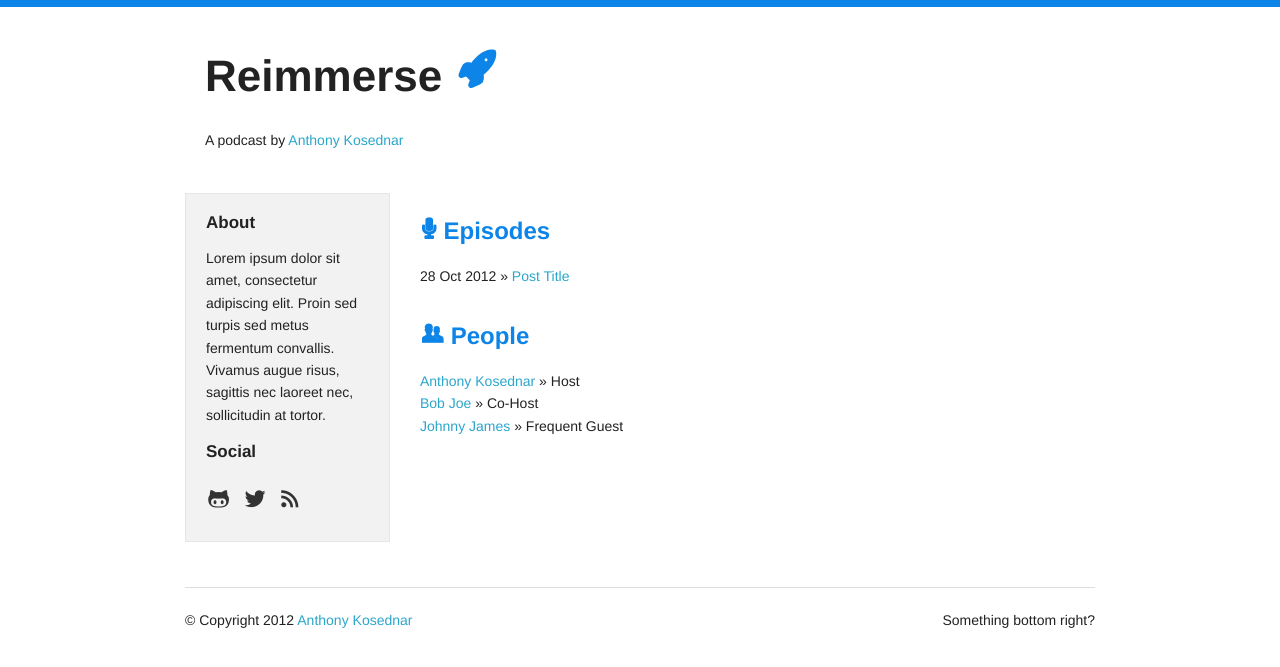
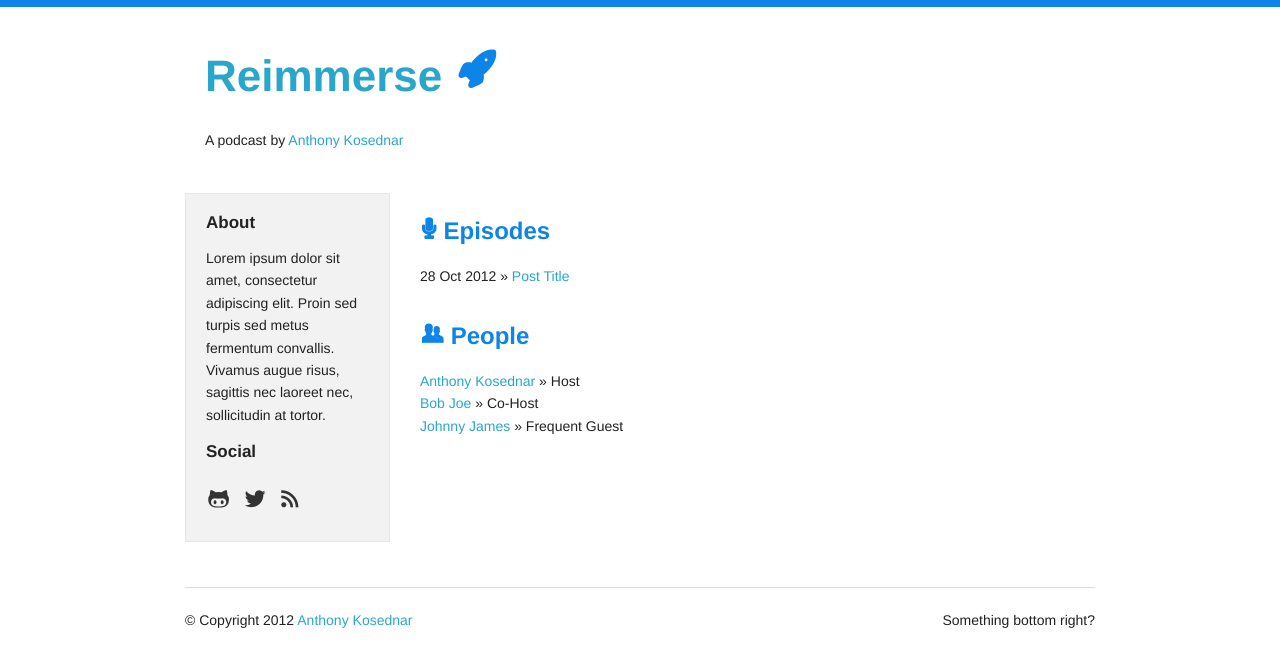
Before and after one commit to akosednar/reimmer.se, a Jekyll site: the page built from index.html, in a window 1280 px wide. Shown: the top 667 px of the page. Built offline with Jekyll 4.4.1, drawn with Linux system fonts in a browser that asks for light colours.

Commit message:
Added home link

```diff
--- a/_layouts/default.html
+++ b/_layouts/default.html
@@ -29,7 +29,7 @@
   <div class="row">
     <div class="twelve columns">
       <div class="panel heading">
-        <h1>Reimmerse <span class="icon">&#128640;</span></h1>
+        <h1><a href="/">Reimmerse <span class="icon">&#128640;</span></a></h1>
        	<p>A podcast by <a href="#">Anthony Kosednar</a></p>
       </div>
     </div>
```
